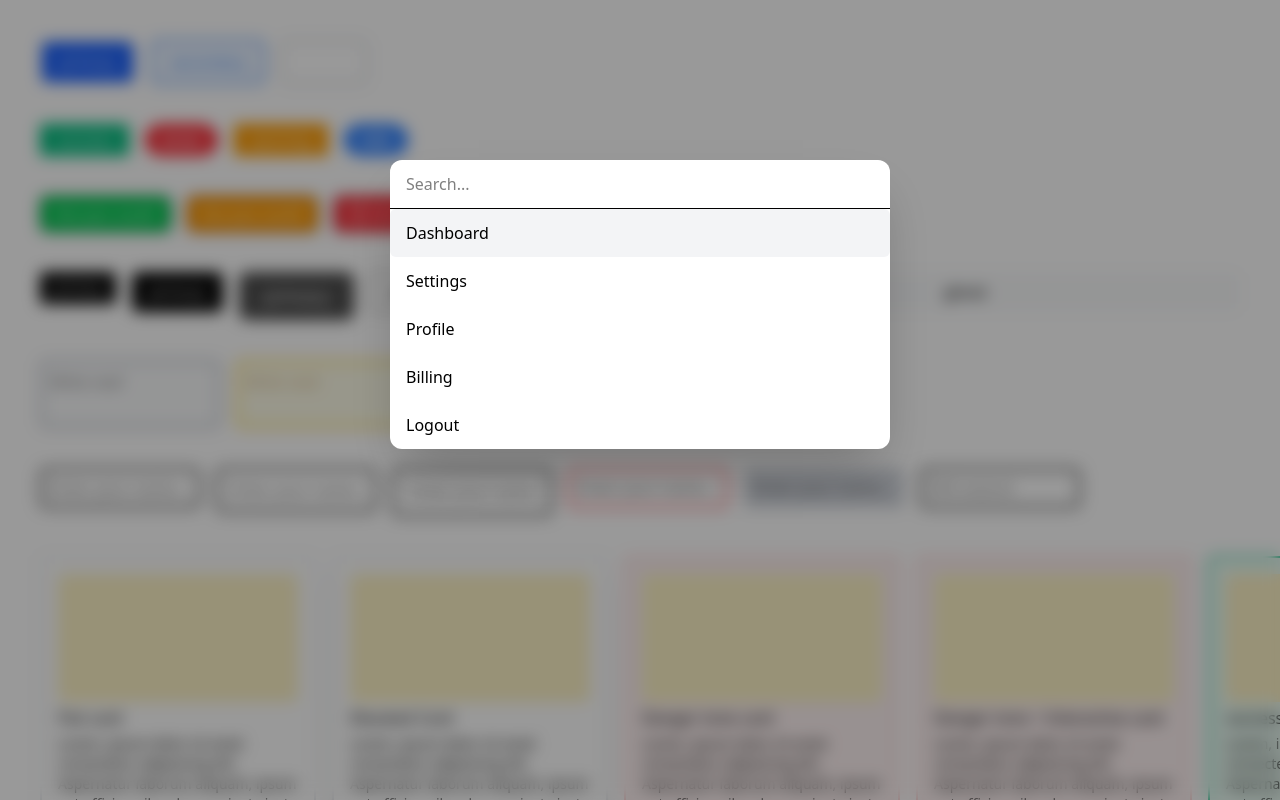
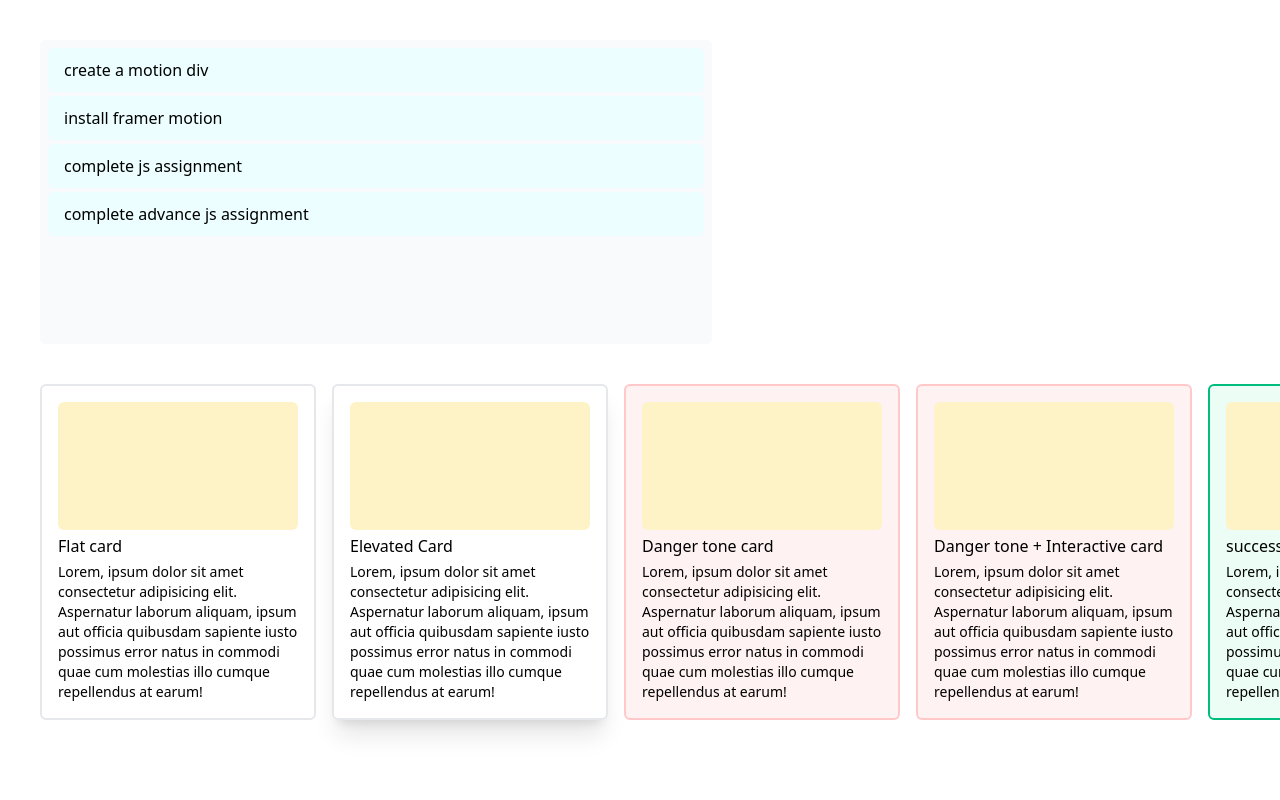
Before and after one commit to Ashish-Singh-Negi/learning-custom-ui-components, a Next.js app: page / in a window 1280 px wide. Shown: the top 800 px of the page. Built offline with nearby package versions, Linux system fonts and the light colour scheme.

Commit message:
add: todolist with transitions

```diff
--- a/app/page.tsx
+++ b/app/page.tsx
@@ -9,11 +9,13 @@ import Model from "@/components/ui/Model";
 import { DataTableRow } from "@/components/ui/DataRowTable";
 import Textarea from "@/components/ui/Textarea";
 import CommandPalette from "@/components/CommandPalette";
+import TodoList from "@/components/TodoList";
 
 export default function Home() {
   return (
     <main className="h-dvh w-screen py-10 flex flex-col gap-10 px-10">
-      <div className="flex gap-4">
+      <TodoList />
+      {/* <div className="flex gap-4">
         <Button variant={"primary"} size={"md"} />
         <Button variant={"secondary"} size={"md"} />
         <Button variant={"outline"} size={"md"} />
@@ -52,7 +54,7 @@ export default function Home() {
         <Input placeholder="Enter your name..." size={"sm"} error />
         <Input placeholder="Enter your name..." size={"sm"} error disabled />
         <Input placeholder="Will extend" />
-      </div>
+      </div> */}
       <CommandPalette />
       <div className="flex gap-4">
         <Card>
@@ -119,15 +121,6 @@ export default function Home() {
           </p>
         </Model> */}
       </div>
-      {/* Toast */}
-      {/* <Toast type={"success"} children={"success toast"} /> */}
-      {/* <Toast type={"error"} position={"bottom-left"} children={"error toast"} /> */}
-      {/* Row */}
-      <div className="divide-y border rounded-md overflow-hidden">
-        <DataTableRow status={"success"} striped>
-          <div className="">Apple G</div>
-        </DataTableRow>
-      </div>
     </main>
   );
 }
--- a/components/CommandPalette.tsx
+++ b/components/CommandPalette.tsx
@@ -12,7 +12,7 @@ export default function CommandPalette({
   children,
   ...props
 }: HTMLMotionProps<"div">) {
-  const [isOpen, setIsOpen] = useState(true);
+  const [isOpen, setIsOpen] = useState(false);
   const [activeIndex, setActiveIndex] = useState(0);
   const [search, setSearch] = useState("");
 
--- /dev/null
+++ b/components/TodoList.tsx
@@ -0,0 +1,81 @@
+"use client";
+
+import { AnimatePresence, motion } from "framer-motion";
+import { useEffect, useState } from "react";
+
+export default function TodoList() {
+  const [todos, setTodos] = useState([
+    {
+      id: 1,
+      content: "create a motion div",
+      isCompleted: false,
+    },
+    {
+      id: 2,
+      content: "install framer motion",
+      isCompleted: false,
+    },
+    {
+      id: 3,
+      content: "complete js assignment",
+      isCompleted: false,
+    },
+    {
+      id: 4,
+      content: "complete advance js assignment",
+      isCompleted: false,
+    },
+  ]);
+
+  function handleTodoComplete(id: number) {
+    setTodos((prev) => {
+      const todoToMove = prev.find((todo) => todo.id === id);
+      if (!todoToMove) return prev;
+
+      todoToMove.isCompleted = true;
+
+      const remaining = prev.filter((todo) => todo.id !== id);
+
+      return [...remaining, todoToMove];
+    });
+  }
+
+  console.log(todos);
+
+  return (
+    <AnimatePresence>
+      <motion.div
+        layout
+        initial={{ opacity: 0 }}
+        animate={{ opacity: 1 }}
+        exit={{ opacity: 0 }}
+        className="h-96 w-2xl bg-gray-50 rounded-md flex flex-col gap-1 p-2"
+      >
+        {todos.map((todo) => (
+          <motion.div
+            layout
+            key={todo.id}
+            onClick={() => handleTodoComplete(todo.id)}
+            className="px-4 py-2.5 bg-cyan-50 flex gap-4 rounded-md font-medium"
+          >
+            {todo.isCompleted === true ? (
+              <motion.p
+                initial={{
+                  textDecoration: "none",
+                }}
+                animate={{
+                  textDecoration: "line-through",
+                }}
+                transition={{ duration: 0.7 }}
+              >
+                {todo.content}
+              </motion.p>
+            ) : (
+              <motion.p>{todo.content}</motion.p>
+            )}
+          </motion.div>
+        ))}
+      </motion.div>
+    </AnimatePresence>
+  );
+}
```
